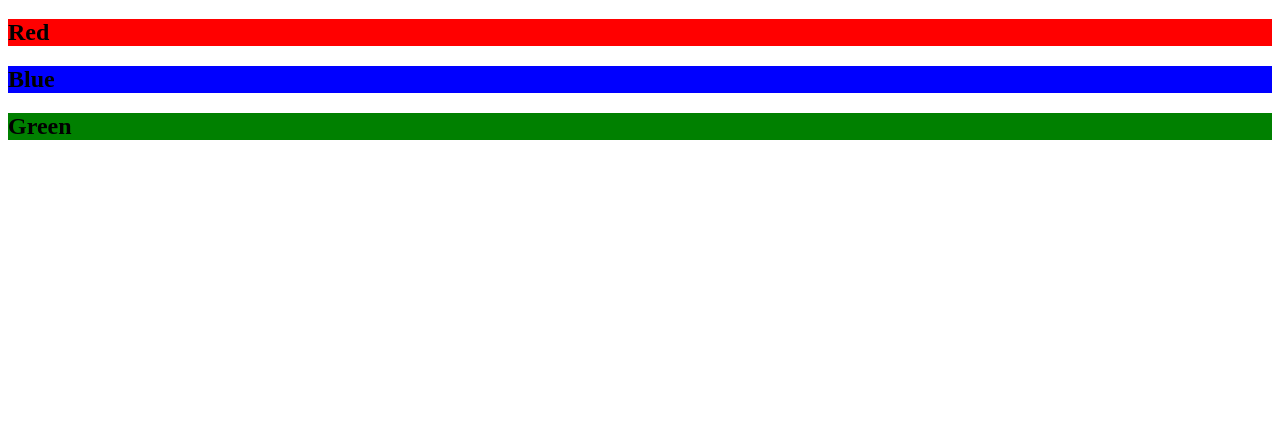
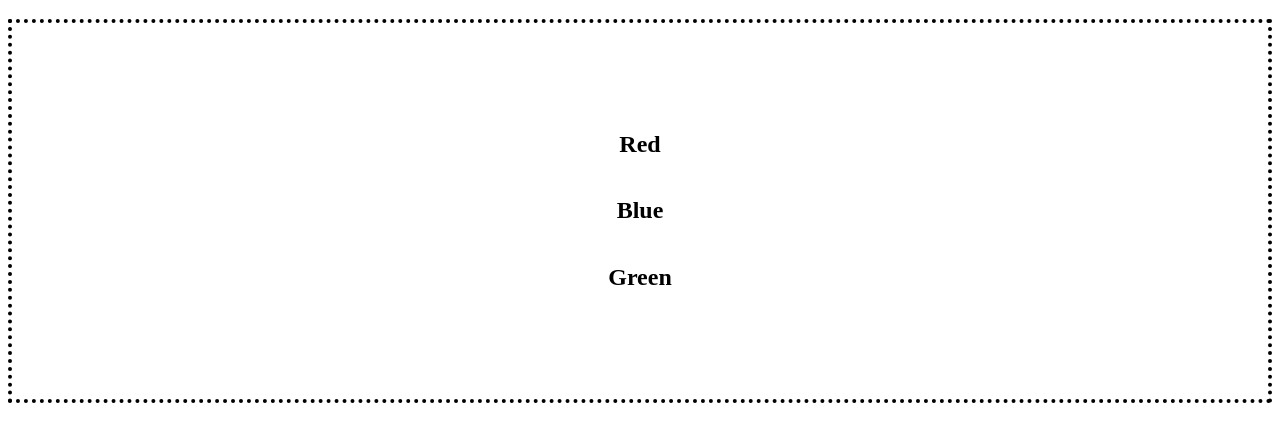
Before and after one commit to Moksh456/Full-stack-web-development-, a plain HTML site: page _ frontend-development-/CSS NOTES/example.html in a window 1280 px wide. Shown: the part 61-502 px from the top of the page. Drawn offline with Linux system fonts and the light colour scheme.

Commit message:
adding new css notees

```diff
--- a/_ frontend-development-/CSS NOTES/Main.css
+++ b/_ frontend-development-/CSS NOTES/Main.css
@@ -127,13 +127,11 @@ div:hover{
 
 }*/
 
-.gk{
-    background-color: red;
-}
-.Blue{
-    background-color: blue;
-
-}
-.Green{
-    background-color: green;
-}
+ div{
+        display: flex;
+    flex-direction: column;
+    height: 47vh;
+    justify-content: center;
+    border: 4px dotted;
+    align-items: center;
+ }
```
